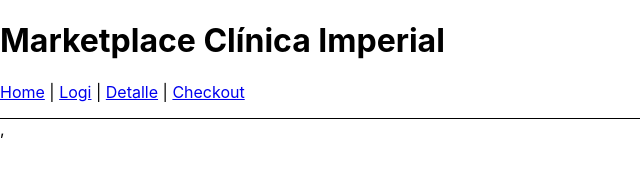
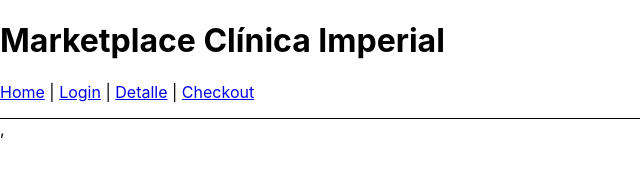
Before and after one commit to devnicolasj/clinica-app, a React (Create React App) app in the folder clinica_app/: page / in a window 1280 px wide. Shown: the top 172 px of the page, without its empty margins (0-640 px from the left). Built offline with nearby package versions, Linux system fonts and the light colour scheme.

Commit message:
Prueba 2

```diff
--- a/clinica_app/src/App.js
+++ b/clinica_app/src/App.js
@@ -12,7 +12,7 @@ function App() {
         }}
       >
         <Link to="/">Home</Link> |{" "}
-        <Link to="/login">Logi</Link> |{" "}
+        <Link to="/login">Login</Link> |{" "}
         <Link to="/detalle">Detalle</Link> |{" "}
         <Link to="/checkout">Checkout</Link>
       </nav>
```
